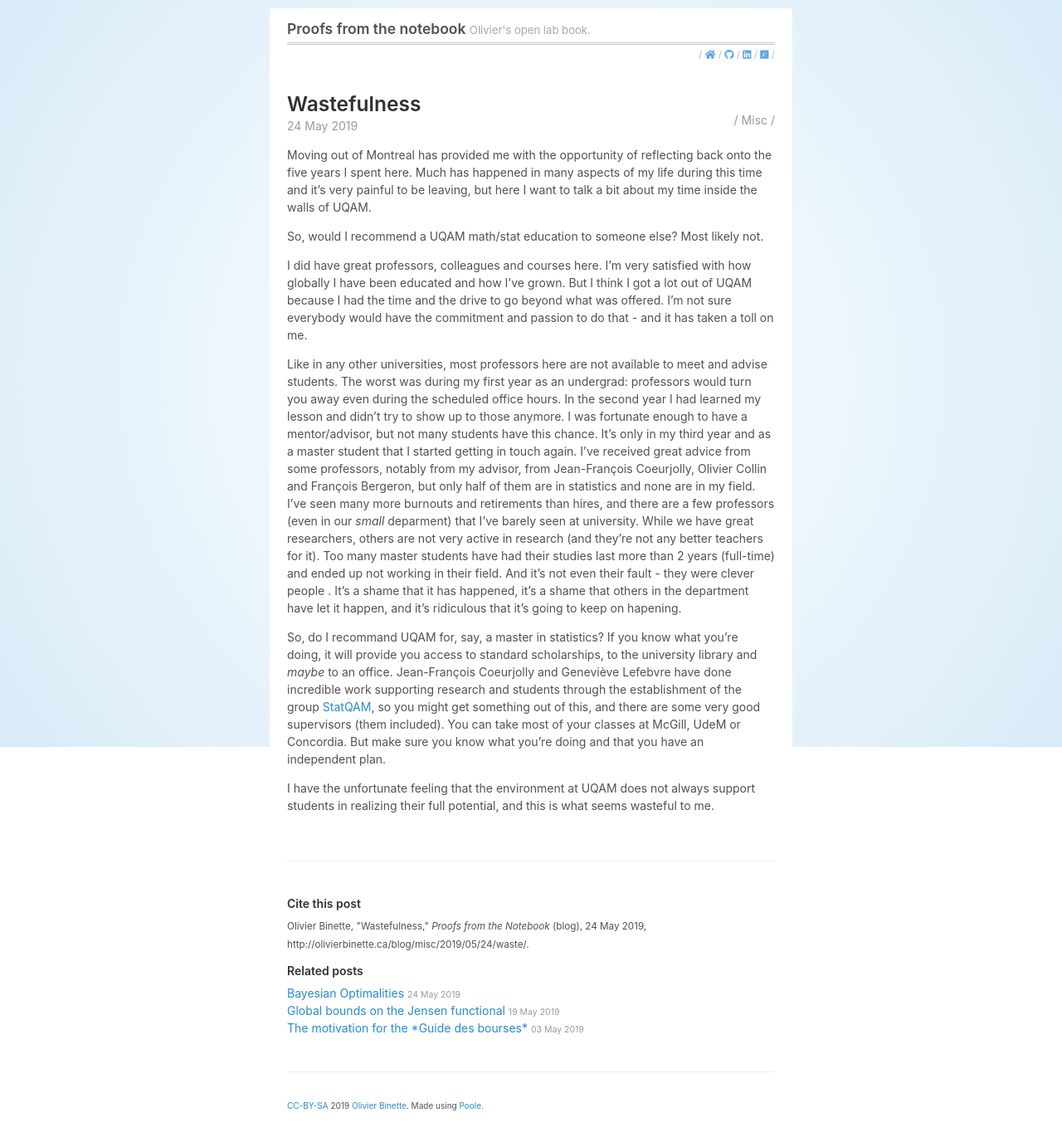
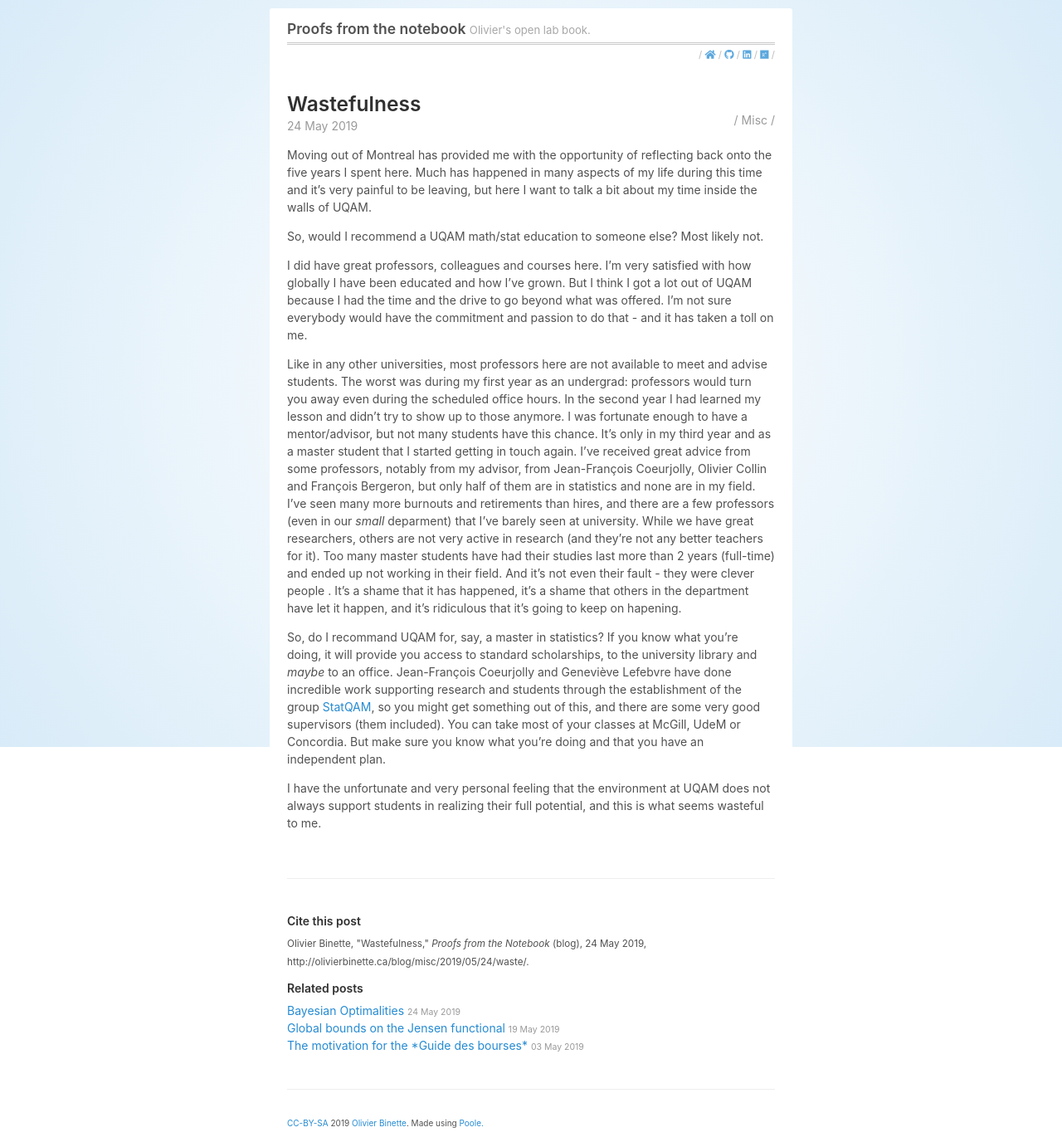
Before and after one commit to OlivierBinette/blog, a Jekyll site: the page built from _posts/2019-05-24-waste.md, in a window 1280 px wide. Shown: the whole page at 83% size. Built offline with Jekyll 4.4.1, drawn with Linux system fonts in a browser that asks for light colours; nearby versions of some CDN libraries; before the commit the page ends 1355 px from its top, so only the background shows below that.

Commit message:
Update 2019-05-24-waste.md

```diff
--- a/_posts/2019-05-24-waste.md
+++ b/_posts/2019-05-24-waste.md
@@ -16,4 +16,4 @@
 
 So, do I recommand UQAM for, say, a master in statistics? If you know what you're doing, it will provide you access to standard scholarships, to the university library and *maybe* to an office. Jean-François Coeurjolly and Geneviève Lefebvre have done incredible work supporting research and students through the establishment of the group [StatQAM](https://statqam.uqam.ca/), so you might get something out of this, and there are some very good supervisors (them included). You can take most of your classes at McGill, UdeM or Concordia. But make sure you know what you're doing and that you have an independent plan.
 
-I have the unfortunate feeling that the environment at UQAM does not always support students in realizing their full potential, and this is what seems wasteful to me.
+I have the unfortunate and very personal feeling that the environment at UQAM does not always support students in realizing their full potential, and this is what seems wasteful to me.
```
